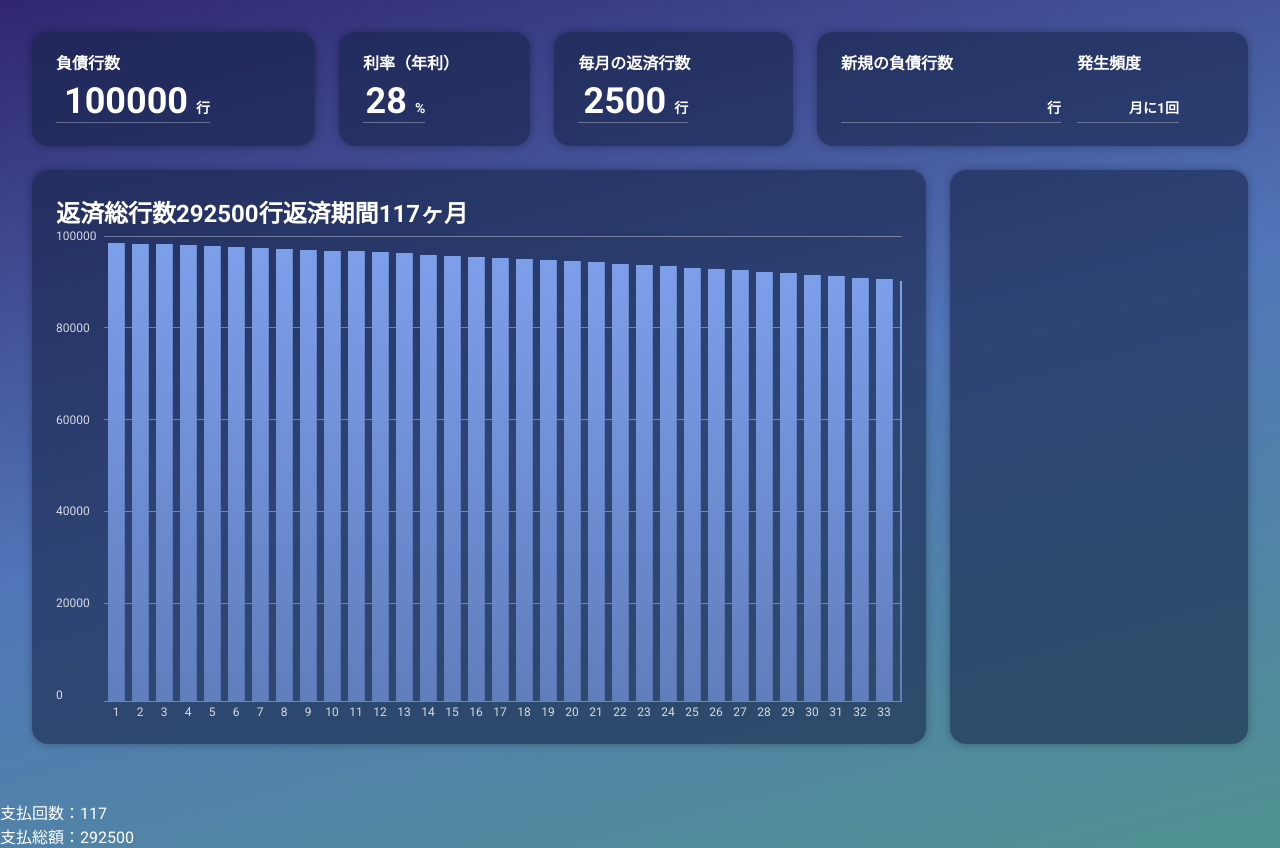
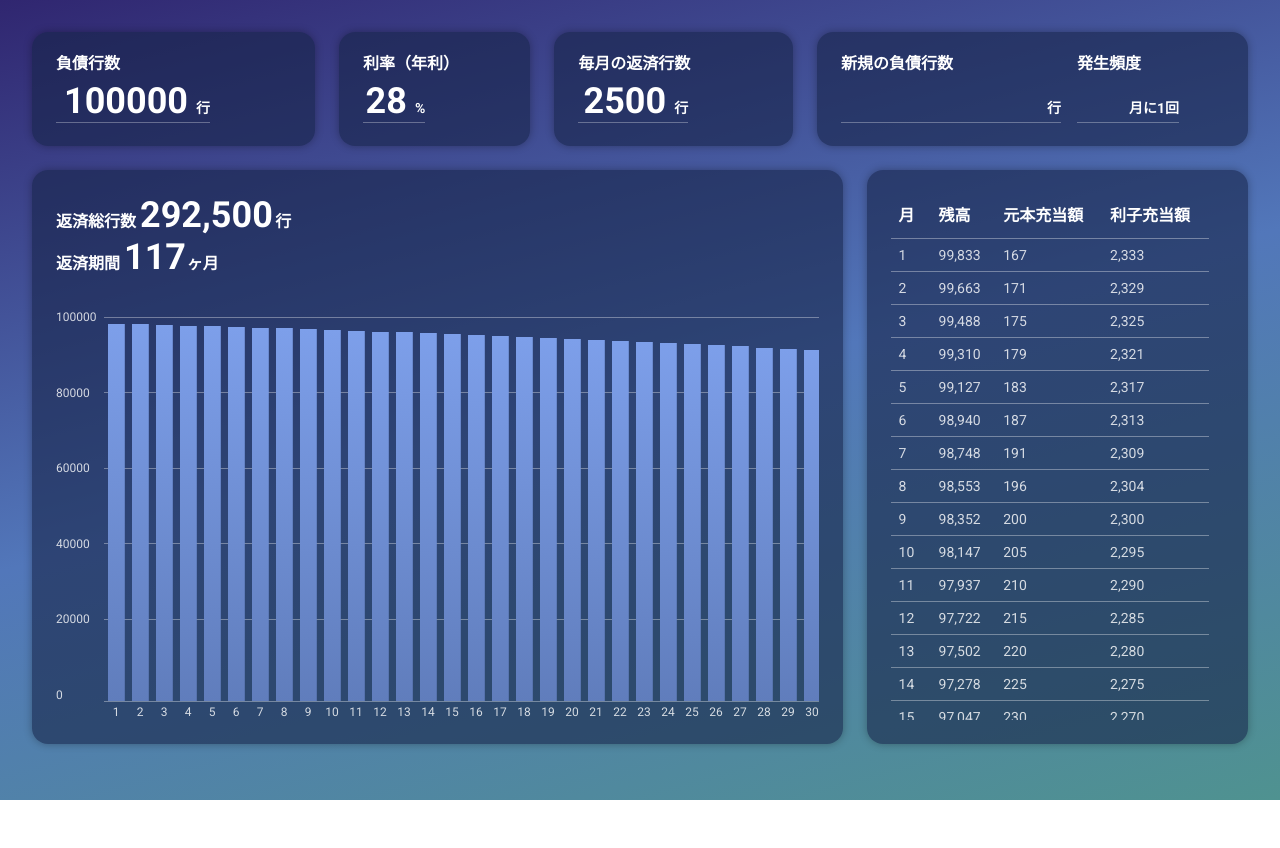
Before and after one commit to Crayfisher-zari/revolving-simulator, a Vue app: page / in a window 1280 px wide. After the commit the page ends 800 px from the top, so only its background shows below. Built offline with nearby package versions, Linux system fonts and the light colour scheme.

Commit message:
表の作成

```diff
--- a/src/App.vue
+++ b/src/App.vue
@@ -3,6 +3,7 @@ import { ref, computed } from "vue";
 import GlobalLayout from "./components/GlobalLayout.vue";
 import NumberInput from "./components/NumberInput.vue";
 import GraphView from "./components/GraphView.vue";
+import TableView from "./components/TableView.vue";
 
 const debtRows = ref<number>(100000);
 const interestRate = ref<number>(28);
@@ -127,10 +128,18 @@ const calculated = computed(() => {
         :interest-list="calculated.interestList"
       />
     </template>
+    <template #list>
+      <TableView
+        :is-infinity="calculated.isInfinity"
+        :count="calculated.count"
+        :total-amount="calculated.totalAmount"
+        :remained-debt-balance-list="calculated.remainedDebtBalanceList"
+        :payback-interest-list="calculated.paybackInterestList"
+        :payback-principal-list="calculated.paybackPrincipalList"
+        :interest-list="calculated.interestList"
+      />
+    </template>
   </GlobalLayout>
-
-  <p>支払回数：{{ calculated.count }}</p>
-  <p>支払総額：{{ calculated.totalAmount }}</p>
 </template>
 
 <style scoped>
--- a/src/assets/style.css
+++ b/src/assets/style.css
@@ -6,6 +6,7 @@
   --color-background-panel: rgb(23 35 73 / 60%);
   --color-text-primary: rgb(255 255 255 / 100%);
   --color-text-secondary: rgb(255 255 255 / 80%);
+  --color-border: rgb(255 255 255 / 35%);
   --ease-out-quart: cubic-bezier(0.25, 1, 0.5, 1);
 }
 
--- a/src/components/BarChart.vue
+++ b/src/components/BarChart.vue
@@ -77,8 +77,8 @@ const yAxisBase = computed(() =>
   color: var(--color-text-secondary);
   background-image: linear-gradient(
     0deg,
-    rgb(255 255 255 / 35%),
-    rgb(255 255 255 / 35%)
+    var(--color-border),
+    var(--color-border)
   );
   background-repeat: no-repeat;
   background-position: right 0% top 50%;
--- a/src/components/GlobalLayout.vue
+++ b/src/components/GlobalLayout.vue
@@ -61,10 +61,10 @@ import ItemPanel from "./ItemPanel.vue";
 }
 
 .graph {
-  width: 75%;
+  width: 68%;
 }
 
 .list {
-  width: 25%;
+  width: 32%;
 }
 </style>
--- a/src/components/GraphView.vue
+++ b/src/components/GraphView.vue
@@ -13,16 +13,18 @@ defineProps<Props>();
 </script>
 <template>
   <div class="wrapper">
-    <h2>
-      <span>
+    <h2 class="title">
+      <span class="titleRow">
         <span class="total">返済総行数</span
-        ><span class="number">{{ Math.round(totalAmount) }}</span
+        ><span class="number">{{
+          Math.round(totalAmount).toLocaleString("ja-JP")
+        }}</span
         ><span class="unit">行</span>
       </span>
-      <span>
+      <span class="titleRow">
         <span class="total">返済期間</span
-        ><span class="number">{{ count }}</span
-        ><span class="unit">ヶ月</span>
+        ><span class="number">{{ count.toLocaleString("ja-JP") }}</span
+        ><span class="unit month">ヶ月</span>
       </span>
     </h2>
     <BarChart
@@ -44,4 +46,31 @@ defineProps<Props>();
   height: 100%;
   overflow: hidden;
 }
+
+.title {
+  margin-bottom: 32px;
+}
+
+.titleRow {
+  display: flex;
+  column-gap: 4px;
+  align-items: baseline;
+}
+
+.total {
+  font-size: 16px;
+}
+
+.number {
+  font-size: 36px;
+}
+
+.unit {
+  margin-left: -0.1em;
+  font-size: 16px;
+
+  &.month {
+    margin-left: -0.2em;
+  }
+}
 </style>
--- /dev/null
+++ b/src/components/TableView.vue
@@ -0,0 +1,81 @@
+<script lang="ts" setup>
+type Props = {
+  isInfinity: boolean;
+  count: number;
+  totalAmount: number;
+  remainedDebtBalanceList: number[];
+  paybackPrincipalList: number[];
+  paybackInterestList: number[];
+  interestList: number[];
+};
+defineProps<Props>();
+</script>
+<template>
+  <div class="wrapper">
+    <table class="table">
+      <thead>
+        <tr>
+          <th class="month">月</th>
+          <th class="debt">残高</th>
+          <th class="pricipal">元本充当額</th>
+          <th class="interest">利子充当額</th>
+        </tr>
+      </thead>
+      <tbody>
+        <tr v-for="(remained, index) in remainedDebtBalanceList" :key="index">
+          <td>{{ index + 1 }}</td>
+          <td>{{ remained.toLocaleString("ja-JP") }}</td>
+          <td>{{ paybackPrincipalList[index].toLocaleString("ja-JP") }}</td>
+          <td>{{ paybackInterestList[index].toLocaleString("ja-JP") }}</td>
+        </tr>
+      </tbody>
+    </table>
+  </div>
+</template>
+<style scoped>
+.wrapper {
+  position: relative;
+  width: 100%;
+  height: 100%;
+  overflow: auto;
+  scrollbar-gutter: stable;
+
+  &::-webkit-scrollbar {
+    background-color: rgb(0 0 0 / 10%);
+    border-radius: 15px;
+  }
+
+  &::-webkit-scrollbar-thumb {
+    background-color: rgb(23 35 73 / 100%);
+    background-clip: content-box;
+    border: 3px solid transparent;
+    border-radius: 10px;
+  }
+}
+
+.table {
+  position: absolute;
+  width: 100%;
+  border-collapse: collapse;
+
+  th {
+    padding: 8px 8px 12px;
+    font-size: 16px;
+    font-weight: bold;
+    text-align: left;
+    border-bottom: 1px solid var(--color-border);
+  }
+
+  td {
+    padding: 8px;
+    font-size: 14px;
+    color: var(--color-text-secondary);
+    text-align: left;
+    border-bottom: 1px solid var(--color-border);
+  }
+}
+
+.month {
+  width: 40px;
+}
+</style>
```
Also changed, not shown: src/components/NumberInput.vue (+10 -5 lines).
